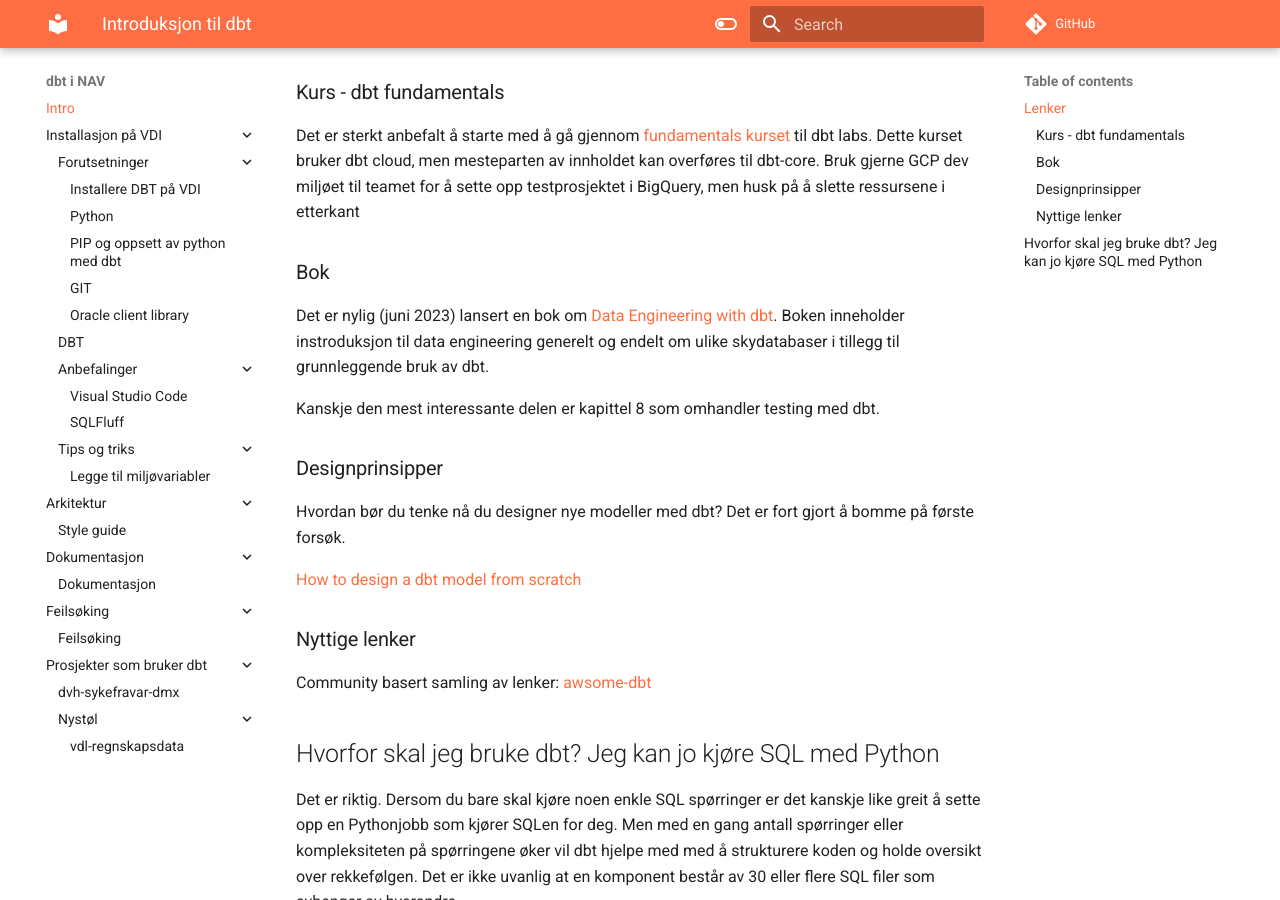
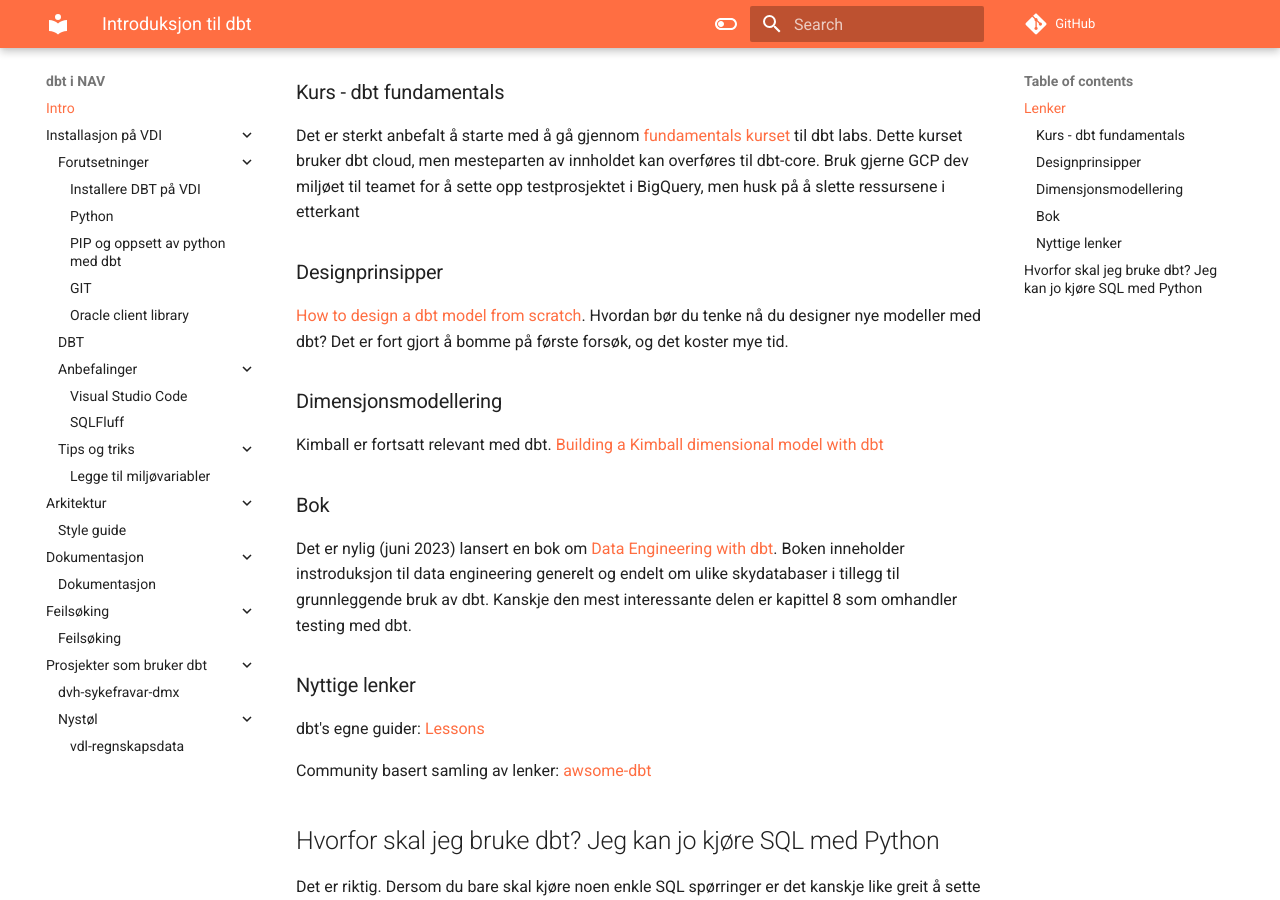
Before and after one commit to navikt/dbt-i-nav, an MkDocs documentation site: the page built from docs/index.md, in a window 1280 px wide and 900 px high, scrolled down 853 px. Built offline with MkDocs 1.6.1 and Material for MkDocs 9.7.7, drawn with Linux system fonts in a browser that asks for light colours; comment, search, counter and statistics services are not loaded.

Commit message:
Oppdatert intro

```diff
--- a/docs/index.md
+++ b/docs/index.md
@@ -19,21 +19,23 @@
 
 Det er sterkt anbefalt å starte med å gå gjennom [fundamentals kurset](https://courses.getdbt.com/courses/fundamentals) til dbt labs. Dette kurset bruker dbt cloud, men mesteparten av innholdet kan overføres til dbt-core. Bruk gjerne GCP dev miljøet til teamet for å sette opp testprosjektet i BigQuery, men husk på å slette ressursene i etterkant
 
+### Designprinsipper
+
+[How to design a dbt model from scratch](https://towardsdatascience.com/how-to-design-a-dbt-model-from-scratch-8c72c7684203). Hvordan bør du tenke nå du designer nye modeller med dbt? Det er fort gjort å bomme på første forsøk, og det koster mye tid.
+
+### Dimensjonsmodellering
+
+Kimball er fortsatt relevant med dbt.
+[Building a Kimball dimensional model with dbt](https://docs.getdbt.com/blog/kimball-dimensional-model)
+
 ### Bok
 
 Det er nylig (juni 2023) lansert en bok om
-[Data Engineering with dbt](https://learning.oreilly.com/library/view/-/9781803246284/). Boken inneholder instroduksjon til data engineering generelt og endelt om ulike skydatabaser i tillegg til grunnleggende bruk av dbt.
-
-Kanskje den mest interessante delen er kapittel 8 som omhandler testing med dbt.
-
-
-### Designprinsipper
-
-Hvordan bør du tenke nå du designer nye modeller med dbt? Det er fort gjort å bomme på første forsøk.
-
-[How to design a dbt model from scratch](https://towardsdatascience.com/how-to-design-a-dbt-model-from-scratch-8c72c7684203)
+[Data Engineering with dbt](https://learning.oreilly.com/library/view/-/9781803246284/). Boken inneholder instroduksjon til data engineering generelt og endelt om ulike skydatabaser i tillegg til grunnleggende bruk av dbt. Kanskje den mest interessante delen er kapittel 8 som omhandler testing med dbt.
 
 ### Nyttige lenker
+
+dbt's egne guider: [Lessons](https://www.getdbt.com/dbt-learn/lessons/)
 
 Community basert samling av lenker: [awsome-dbt](https://github.com/Hiflylabs/awesome-dbt)
 
```
